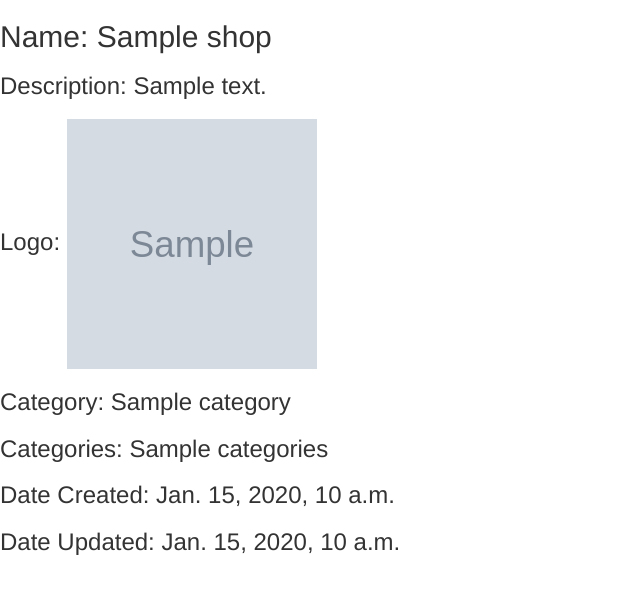
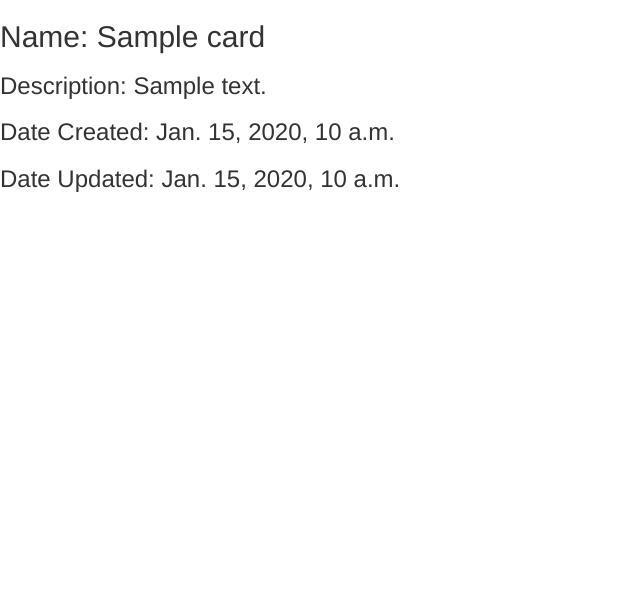
Before and after one commit to Brzydal/Blue-Menu, a Django app: template menu/templates/menu/card.html in a window 1280 px wide. Shown: the top 594 px of the page, without its empty margins (0-640 px from the left). Run offline with Django 3.2, Linux system fonts and the light colour scheme; tables that the repository leaves empty hold one stand-in row (values such as "Sample post"); the template is opened without the code that fills it: values that come from a table or form of the project are taken from there, most other values are stand-ins (such as "Sample title", 1, 10 or a date in 2020); grey boxes marked "Sample" are stand-in pictures; some libraries are stand-ins or nearby versions.

Commit message:
templates for card and cards completed

```diff
--- a/menu/templates/menu/card.html
+++ b/menu/templates/menu/card.html
@@ -2,12 +2,9 @@
 
 {% block content %}
 
-<h2>Name: {{shop.name}}</h2>
-<h3>Description: {{shop.description}}</h3>
-<h3>Logo: <img src="{{shop.logo}}" width="250" height="250"/></h3>
-<h3>Category: {{shop.category}}</h3>
-<h3>Categories: {{shop.categories}}</h3>
-<h3>Date Created: {{shop.date_created}}</h3>
-<h3>Date Updated: {{shop.date_updated}}</h3>
+<h2>Name: {{card.name}}</h2>
+<h3>Description: {{card.description}}</h3>
+<h3>Date Created: {{card.date_created}}</h3>
+<h3>Date Updated: {{card.date_updated}}</h3>
 
 {% endblock %}
```
Also changed, not shown: menu/templates/menu/cards.html (+3 -5 lines), menu/views.py (+0 -11 lines).
